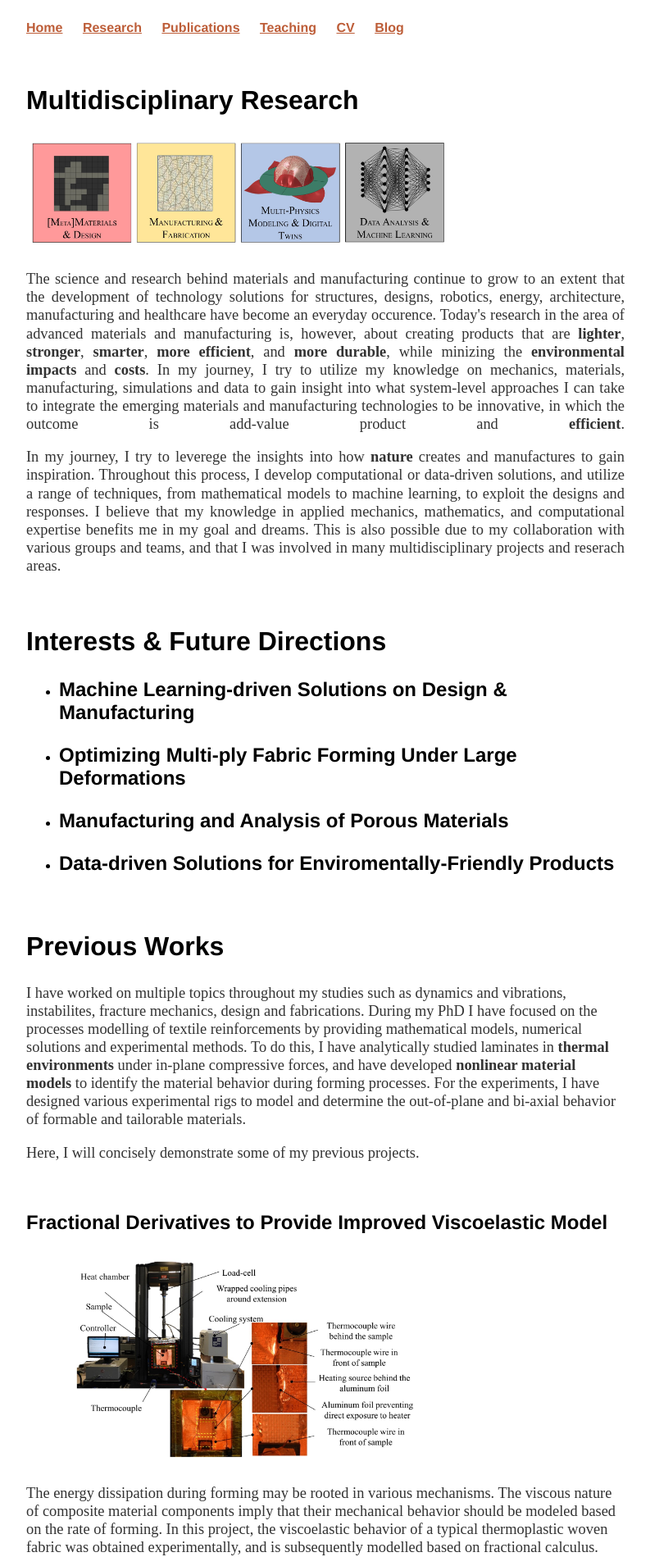
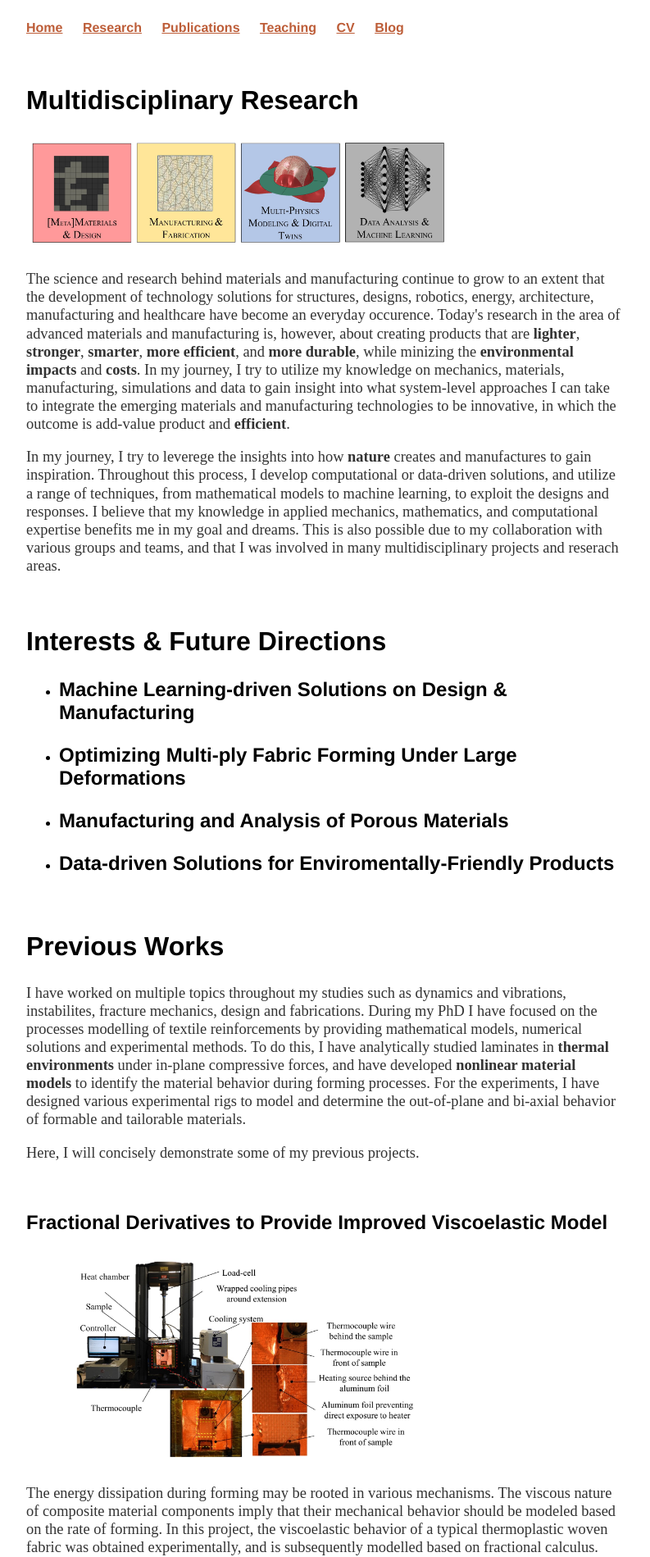
Before and after one commit to rsourki/rsourki.github.io, a Jekyll site: the page built from research/index.html, in a window 1280 px wide. Shown: the top 1899 px of the page at 82% size, without its empty margins (218-1011 px from the left). Built offline with Jekyll 4.4.1, drawn with Linux system fonts in a browser that asks for light colours.

Commit message:
Update main.css

```diff
--- a/css/main.css
+++ b/css/main.css
@@ -31,7 +31,7 @@ p {
     color: #333;
 }
 
-div.c {
+c {
   text-align: justify; /* For Edge */
   text-align-last: justify;
 }
```
